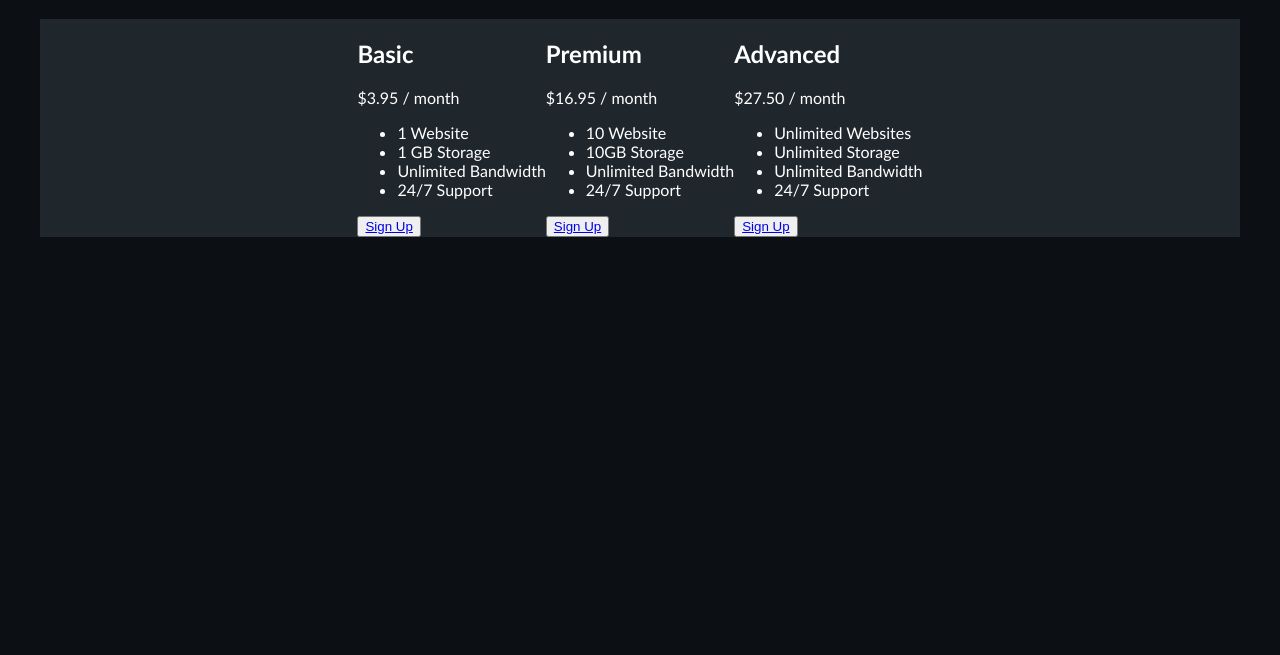
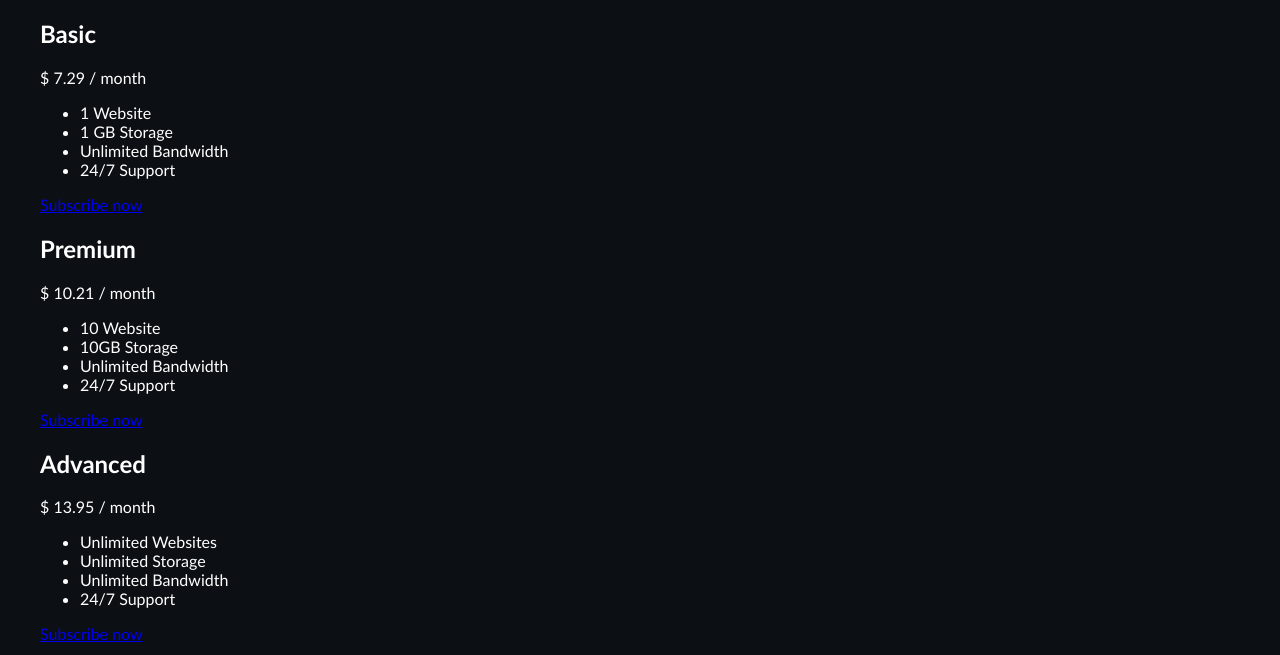
Before and after one commit to AlyLimah/Projetos-Front-End, a plain HTML site: page MyServer/MyServer.html in a window 1280 px wide. Shown: the part 145-800 px from the top of the page. Drawn offline with Linux system fonts and the light colour scheme.

Commit message:
Update MyServer.html

```diff
--- a/MyServer/MyServer.html
+++ b/MyServer/MyServer.html
@@ -21,42 +21,41 @@
 
     <h1 class="main-title">Choose your plan</h1>
 
-        <section class="plans-pricing">
+              <section class="plans">
             <div class="plans-options">
                 <h2 class="plan-title">Basic</h2>
-                <p class="plan-price">$3.95<span> / month</span></p>
-                <ul>
+                <p>$ 7.29<span class="plan-pricing"> / month</span></p>
+                <ul class="plan-price-features">
                     <li>1 Website</li>
                     <li>1 GB Storage</li>
                     <li>Unlimited Bandwidth</li>
                     <li>24/7 Support</li>
                 </ul>
-                <button><a href="#">Sign Up</a></button>
+                <a class="plan-subscribe" href="#" >Subscribe now</a>
             </div>
 
             <div class="plans-options">
                 <h2 class="plan-title">Premium</h2>
-                <p class="plan-price">$16.95<span> / month</span></p>
-                <ul>
+                <p>$ 10.21<span class="plan-pricing"> / month</span></p>
+                <ul class="plan-price-features">
                     <li>10 Website</li>
                     <li>10GB Storage</li>
                     <li>Unlimited Bandwidth</li>
                     <li>24/7 Support</li>
                 </ul>
-                <button><a href="#">Sign Up</a></button>
+                <a class="plan-subscribe" href="#">Subscribe now</a>
             </div>
             <div class="plans-options">
                 <h2 class="plan-title">Advanced</h2>
-                <p class="plan-price">$27.50<span> / month</span></p>
-                <ul>
+                <p>$ 13.95<span class="plan-pricing"> / month</span></p>
+                <ul class="plan-price-features">
                     <li>Unlimited Websites</li>
                     <li>Unlimited Storage</li>
                     <li>Unlimited Bandwidth</li>
                     <li>24/7 Support</li>
                 </ul>
-                <button><a href="#">Sign Up</a></button>
+                <a class="plan-subscribe" href="#">Subscribe now</a>
             </div>
-
         </section>
 
 
```
